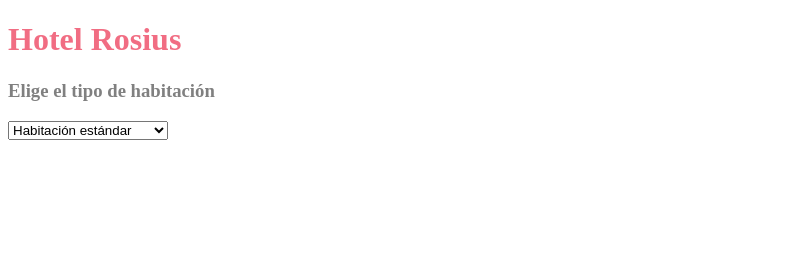
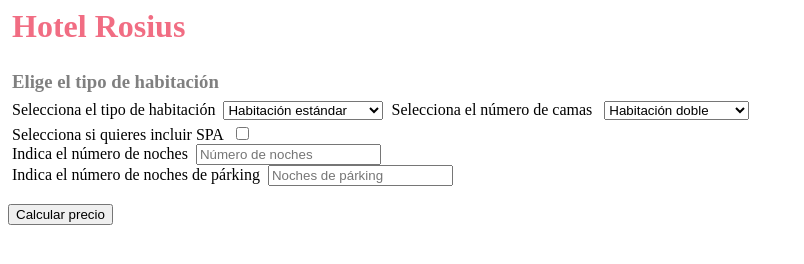
Before and after one commit to Rouseta/bootcamp-lemoncode-modulo-4, a plain HTML site: page Hotel/index.html in a window 1280 px wide. Shown: the whole page, without its empty margins (0-804 px from the left). Drawn offline with Linux system fonts and the light colour scheme.

Commit message:
complete form

```diff
--- a/Hotel/index.html
+++ b/Hotel/index.html
@@ -7,15 +7,34 @@
     <title>Ejercicio Hotel</title>
   </head>
   <body>
-    <h1 style="color: rgb(241, 109, 131)">Hotel Rosius</h1>
-    <h3 style="color: grey">Elige el tipo de habitación</h3>
+    <h1 style="color: rgb(241, 109, 131); margin: 4px">Hotel Rosius</h1>
+    <br />
+    <h3 style="color: grey; margin: 4px">Elige el tipo de habitación</h3>
     <form>
+      <label style="margin: 4px"> Selecciona el tipo de habitación</label>
       <select>
         <option selected>Habitación estándar</option>
         <option>Habitación Junior Suite</option>
         <option>Suit</option>
       </select>
+      <label style="margin: 4px"> Selecciona el número de camas</label>
+      <select style="margin: 4px">
+        <option>Habitación individual</option>
+        <option selected>Habitación doble</option>
+        <option>Habitación triple</option>
+      </select>
+      <br />
+      <label style="margin: 4px"> Selecciona si quieres incluir SPA</label>
+      <input type="checkbox" id="cbox1" value="first_checkbox" />
+      <br />
+      <label style="margin: 4px"> Indica el número de noches</label>
+      <input type="number" id="roomNights" placeholder="Número de noches" />
+      <br />
+      <label style="margin: 4px"> Indica el número de noches de párking</label>
+      <input type="number" id="parkingNights" placeholder="Noches de párking" />
     </form>
+    <br />
+    <button>Calcular precio</button>
 
     <script src="app.js"></script>
   </body>
```
